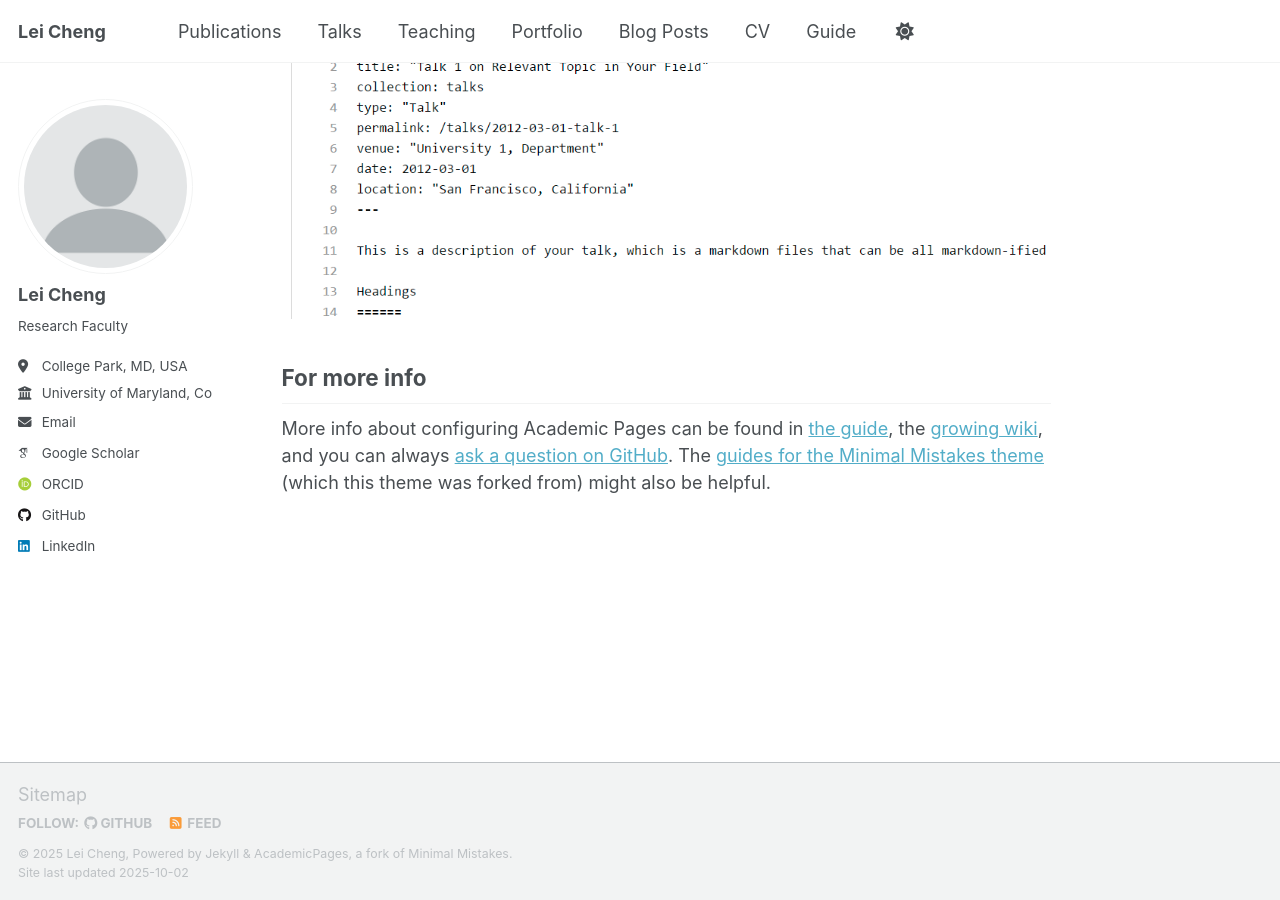
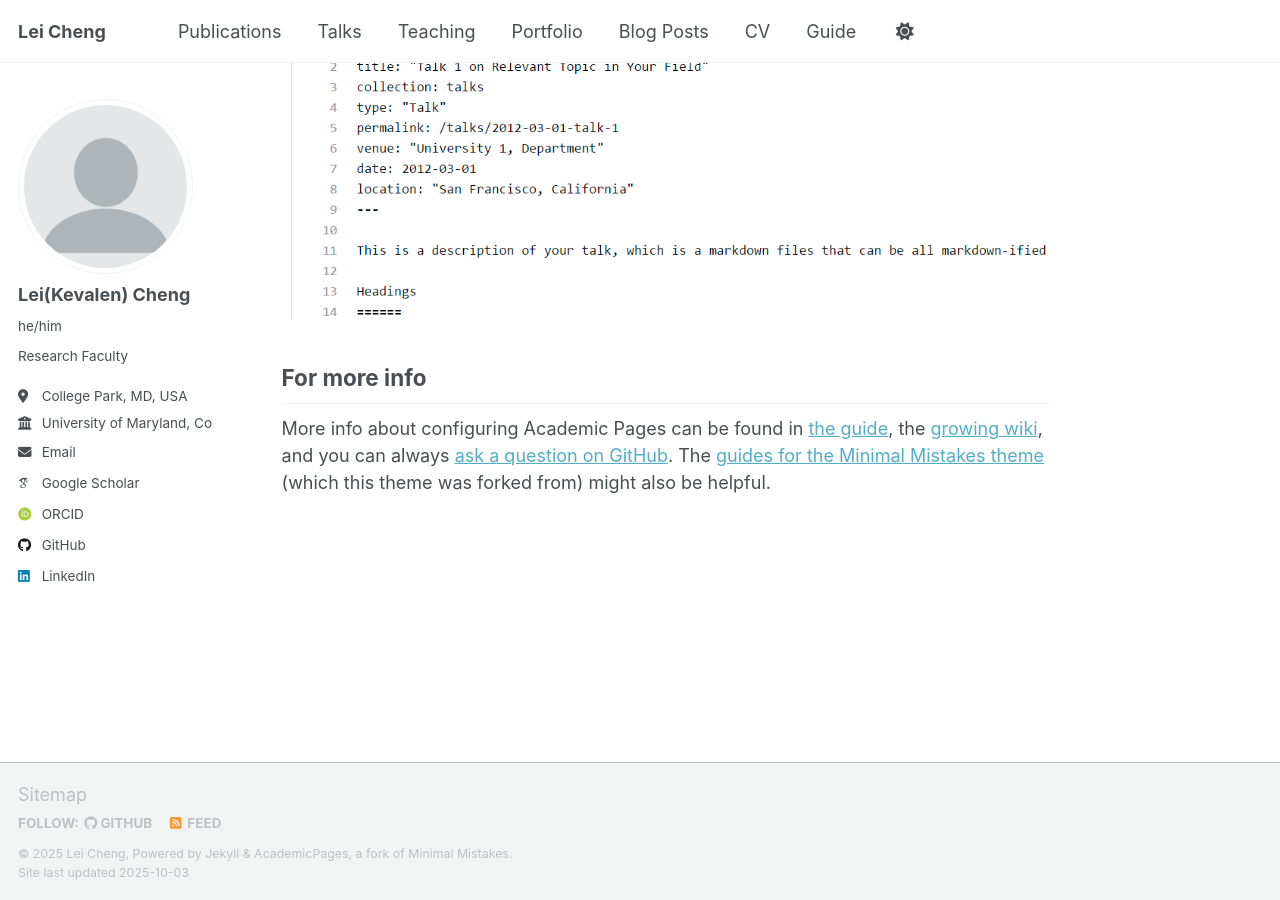
Before and after one commit to leicheng5/leicheng5.github.io, a Jekyll site: the page built from _pages/about.md, in a window 1280 px wide and 900 px high, scrolled down 2880 px. Built offline with Jekyll 4.4.1, drawn with Linux system fonts in a browser that asks for light colours; some web fonts are replaced; a script that is not in the unit is left out; some of the changed lines change nothing that is shown.

Commit message:
Update _config.yml

```diff
--- a/_config.yml
+++ b/_config.yml
@@ -1,281 +1,308 @@
-# =========================
+# Welcome to Jekyll!
+#
+# This config file is meant for settings that affect your entire site, values
+# which you are expected to set up once and rarely need to edit after that.
+# For technical reasons, this file is *NOT* reloaded automatically when you use
+# `jekyll serve -l -H localhost`. If you change this file, please restart the
+# server process.
+
 # Basic Site Settings
-# =========================
-locale        : "en-US"
-site_theme    : "default" # Currently available options are "default", "air"
-title         : "Lei Cheng"
-title_separator: "–"
-name          : &name "Lei Cheng"
-description   : &description "Sensor Fusion • Calibration • Radar/LiDAR/Camera • Intelligent Transportation"
-url           : "https://leicheng5.github.io" # Your site base URL
-baseurl       : ""                            # Keep empty for user sites
-repository    : "leicheng5/leicheng5.github.io"
+locale                   : "en-US"
+site_theme               : "default" # Currently available options are "default", "air"
+title                    : "Lei Cheng"
+title_separator          : "-"
+name                     : &name "Lei Cheng"
+description              : &description "Lei Cheng's Homepage"   # Update this with a general description of your site, this is the default if not overridden by a page
+url                      : https://leicheng5.github.io # The base hostname & protocol for your site e.g. "https://[your GitHub username].github.io",
+                                                           # or if you already have some other page hosted on Github then use "https://[your GitHub username].github.io/[Your Repo Name]"
+baseurl                  : "" # the subpath of your site, e.g. "/blog"
+repository               : "leicheng5/leicheng5.github.io"
 
-# =========================
-# Author (sidebar profile)
-# =========================
+# Site Author - The following control what appear as part of the author content on the side bar.
+#               If a field is blank the icon and link will not appear, otherwise it will be shown.
+#               Additional customization can be done by editing /_includes/author-profile.html
 author:
-  avatar       : "profile.png"                # Put this image in /images or /assets/images
-  name         : "Lei Cheng"
-  pronouns     :
-  bio          : "Research Faculty"
-  location     : "College Park, MD, USA"
-  employer     : "University of Maryland, College Park"
-  uri          :
-  email        : "you@example.com"            # TODO: replace with your email
+  # Biographic information
+  avatar           : "profile.png"
+  name             : "Lei(Kevalen) Cheng"
+  pronouns         : "he/him"
+  bio              : "Research Faculty"
+  location         : "College Park, MD, USA"
+  employer         : "University of Maryland, College Park"
+  uri              : # URL
+  email            : "none@example.org"
 
-  # Academic profiles (leave blank to hide)
-  googlescholar: "https://scholar.google.com/citations?user=Ptw8G-MAAAAJ&hl=en&inst=420512584797975801"  # TODO
-  orcid        : "https://orcid.org/0009-0006-9364-1174"              # TODO
-  researchgate :
-  scopus       :
-  pubmed       :
-  arxiv        :
+  # Academic websites
+  academia         : # URL
+  arxiv            : # URL - Update with the correct link to your profile
+  googlescholar    : "https://scholar.google.com/citations?user=Ptw8G-MAAAAJ"
+  inspire-hep      : # URL
+  impactstory      : # URL
+  orcid            : "https://orcid.org/0009-0006-9364-1174"
+  semantic         : # URL
+  pubmed           : #"https://www.ncbi.nlm.nih.gov/pubmed/?term=john+snow"
+  researchgate     : # URL
+  scopus           : # URL
 
-  # Developer profiles
-  github       : "leicheng5"
-  kaggle       :
-  stackoverflow:
+  # Repositories and software development
+  bitbucket        : # Username - Update with your username on the site
+  codepen          : # Username
+  dribbble         : # Username
+  github           : "leicheng5"
+  kaggle           : # Username
+  stackoverflow    : # User number or user number and name (i.e., use "1" or "1/jeff-atwood")
 
-  # Social (fill username only, or leave blank)
-  linkedin     : "https://www.linkedin.com/in/lei-cheng-b92554191/"     # TODO
-  bluesky      :
-  twitter      :
-  youtube      :
-  zhihu        :
+  # Social media
+  artstation       : # Username
+  bluesky          : #"bsky.app" # Replace this with you Bluesky username
+  facebook         : # Username
+  flickr           : # Username
+  foursquare       : # Username
+  goodreads        : # Username
+  google_plus      : # Username
+  keybase          : # Username
+  instagram        : # Username
+  lastfm           : # Username
+  linkedin         : https://www.linkedin.com/in/lei-cheng-b92554191/
+  mastodon         : # URL
+  medium           : # URL
+  pinterest        : # Username
+  soundcloud       : # Username
+  steam            : # Username
+  telegram         : # URL
+  tumblr           : # Username
+  twitter          : # Username for X / Twitter
+  vine             : # Username
+  weibo            : # Username
+  wikipedia        : # Username
+  xing             : # Username
+  youtube          : # Username
+  zhihu            : # Username
 
-# =========================
-# Publication Categories
-# =========================
+# Publication Category - The following the list of publication categories and their headings
 publication_category:
+  books:
+    title: 'Books'
   manuscripts:
-    title: "Journal Articles"
+    title: 'Journal Articles'
   conferences:
-    title: "Conference Papers"
-  books:
-    title: "Books"
+    title: 'Conference Papers'
 
-# =========================
 # Site Settings
-# =========================
-teaser            :
-breadcrumbs       : true                       # Helpful hierarchical navigation
-words_per_minute  : 180
-future            : true
-read_more         : "disabled"
-talkmap_link      : false
-
+teaser                   :  # filename of teaser fallback teaser image placed in /images/ for social media previews
+breadcrumbs              : false # true, false (default)
+words_per_minute         : 160
+future                   : true
+read_more                : "disabled" # if enabled, adds "Read more" links to excerpts
+talkmap_link             : false      #change to true to add link to talkmap on talks page
 comments:
-  provider        :                            # Disable comments for a cleaner look
+  provider               : # false (default), "disqus", "discourse", "facebook", "google-plus", "staticman", "custom"
   disqus:
-    shortname     :
+    shortname            :
   discourse:
-    server        :
+    server               : # https://meta.discourse.org/t/embedding-discourse-comments-via-javascript/31963 , e.g.: meta.discourse.org
   facebook:
-    appid         :
-    num_posts     :
-    colorscheme   :
-
+    appid                :
+    num_posts            : # 5 (default)
+    colorscheme          : # "light" (default), "dark"
 staticman:
-  allowedFields   : ['name', 'email', 'url', 'message']
-  branch          : "gh-pages"
-  commitMessage   : "New comment."
-  filename        : comment-{@timestamp}
-  format          : "yml"
-  moderation      : true
-  path            : "_data/comments/{options.slug}"
-  requiredFields  : ['name', 'email', 'message']
+  allowedFields          : ['name', 'email', 'url', 'message']
+  branch                 : "gh-pages" # "master", "gh-pages"
+  commitMessage          : "New comment."
+  filename               : comment-{@timestamp}
+  format                 : "yml"
+  moderation             : true
+  path                   : "_data/comments/{options.slug}"
+  requiredFields         : ['name', 'email', 'message']
   transforms:
-    email         : "md5"
+    email                : "md5"
   generatedFields:
     date:
-      type        : "date"
+      type               : "date"
       options:
-        format    : "iso8601"
+        format           : "iso8601" # "iso8601" (default), "timestamp-seconds", "timestamp-milliseconds"
+atom_feed:
+  hide                   : false     # change to true to hide the RSS feed in the footer
+  path                   : # blank (default) uses feed.xml
 
-atom_feed:
-  hide            : false
-  path            :
 
-# =========================
-# SEO & Social
-# =========================
+# SEO Related
 google_site_verification :
 bing_site_verification   :
 alexa_site_verification  :
 yandex_site_verification :
 
+
+# Social Sharing
 twitter:
-  username       :
+  username               : &twitter
 facebook:
-  username       :
-  app_id         :
-  publisher      :
+  username               :
+  app_id                 :
+  publisher              :
+og_image                 :  # Social media default site image
+og_description           :  # Social media default site image description
+# For specifying social profiles
+# - https://developers.google.com/structured-data/customize/social-profiles
+social:
+  type                   : # Person or Organization (defaults to Person)
+  name                   : # If the user or organization name differs from the site's name
+  links: # An array of links to social media profiles
 
-og_image         :            # Optional: social share image (1200x630 recommended)
-og_description   :            # Optional: fallback to site description if blank
 
-social:
-  type           : Person
-  name           : "Lei Cheng"
-  links:                         # Optional: full URLs listed below
-    # - https://scholar.google.com/citations?user=XXXXXXX
-    # - https://github.com/leicheng5
-    # - https://www.linkedin.com/in/your-linkedin-username
+# Analytics
+analytics:
+  provider               :  "false" # false (default), "google", "google-universal", "google-analytics-4", "custom"
+  google:
+    tracking_id          :
 
-# =========================
-# Analytics
-# =========================
-analytics:
-  provider       : "false"     # Set to "google-analytics-4" when ready
-  google:
-    tracking_id  :            # Example: G-XXXXXXXXXX
 
-# =========================
-# Reading / Build
-# =========================
+# Reading Files
 include:
   - .htaccess
   - _pages
   - files
-
 exclude:
-  - .github
-  - node_modules
-  - vendor
-  - tmp
-  - local
-  - README
-  - CHANGELOG
-  - LICENSE
-  - assets/js/_main.js
-  - assets/js/plugins
-  - assets/js/vendor
   - "*.sublime-project"
   - "*.sublime-workspace"
   - .asset-cache
   - .bundle
+  - .github
   - .jekyll-assets-cache
   - .sass-cache
+  - assets/js/_main.js
+  - assets/js/plugins
+  - assets/js/vendor
+  - CHANGELOG
   - Capfile
   - config
   - Dockerfile
   - Gemfile
   - Gruntfile.js
   - gulpfile.js
+  - LICENSE
+  - local
+  - log
+  - node_modules
   - package.json*
   - Rakefile
-
+  - README
+  - tmp
+  - vendor
 keep_files:
   - .git
   - .svn
+encoding: "utf-8"
+markdown_ext: "markdown,mkdown,mkdn,mkd,md"
 
-encoding        : "utf-8"
-markdown_ext    : "markdown,mkdown,mkdn,mkd,md"
 
-# =========================
-# Markdown / Rendering
-# =========================
-markdown        : kramdown
-highlighter     : rouge
-lsi             : false
+# Conversion
+markdown: kramdown
+highlighter: rouge
+lsi: false
 excerpt_separator: "\n\n"
-incremental     : false
+incremental: false
 
+
+# Markdown Processing
 kramdown:
-  input         : GFM
-  hard_wrap     : false
-  auto_ids      : true
-  footnote_nr   : 1
-  entity_output : as_char
-  toc_levels    : 1..6
-  smart_quotes  : lsquo,rsquo,ldquo,rdquo
+  input: GFM
+  hard_wrap: false
+  auto_ids: true
+  footnote_nr: 1
+  entity_output: as_char
+  toc_levels: 1..6
+  smart_quotes: lsquo,rsquo,ldquo,rdquo
   enable_coderay: false
 
-# =========================
-# Collections
-# =========================
+
+# These settings control the types of collections used by the template
 collections:
   teaching:
-    output      : true
-    permalink   : /:collection/:path/
+    output: true
+    permalink: /:collection/:path/
   publications:
-    output      : true
-    permalink   : /:collection/:path/
+    output: true
+    permalink: /:collection/:path/
   portfolio:
-    output      : true
-    permalink   : /:collection/:path/
+    output: true
+    permalink: /:collection/:path/
   talks:
-    output      : true
-    permalink   : /:collection/:path/
+    output: true
+    permalink: /:collection/:path/
 
-# =========================
-# Defaults (ensures sidebar on key pages)
-# =========================
+
+# These settings control how pages and collections are included in the site
 defaults:
+  # _posts
   - scope:
       path: ""
       type: posts
     values:
-      layout        : single
+      layout: single
       author_profile: true
-      read_time     : true
-      comments      : false
-      share         : true
-      related       : true
+      read_time: true
+      comments: true
+      share: true
+      related: true
+  # _pages
   - scope:
       path: ""
       type: pages
     values:
-      layout        : single
+      layout: single
       author_profile: true
+  # _teaching
   - scope:
       path: ""
       type: teaching
     values:
-      layout        : single
+      layout: single
       author_profile: true
-      share         : true
-      comments      : false
+      share: true
+      comments: true
+  # _publications
   - scope:
       path: ""
       type: publications
     values:
-      layout        : single
+      layout: single
       author_profile: true
-      share         : true
-      comments      : false
+      share: true
+      comments: true
+  # _portfolio
   - scope:
       path: ""
       type: portfolio
     values:
-      layout        : single
+      layout: single
       author_profile: true
-      share         : true
-      comments      : false
+      share: true
+      comment: true
+  # _talks
   - scope:
-    # talks use a custom layout shipped with academicpages
       path: ""
       type: talks
     values:
-      layout        : talk
+      layout: talk
       author_profile: true
-      share         : true
-      comments      : false
+      share: true
 
-# =========================
-# Sass / Output
-# =========================
+
+# Sass/SCSS
 sass:
-  sass_dir : _sass
-  style    : compressed
+  sass_dir: _sass
+  style: compressed # http://sass-lang.com/documentation/file.SASS_REFERENCE.html#output_style
 
-permalink : /:categories/:title/
-timezone  : America/New_York   # Set your preferred timezone
 
-# =========================
+# Outputting
+permalink: /:categories/:title/
+# paginate: 5 # amount of posts to show
+# paginate_path: /page:num/
+timezone: Etc/UTC # http://en.wikipedia.org/wiki/List_of_tz_database_time_zones
+
+
 # Plugins
-# =========================
 plugins:
   - jekyll-feed
   - jekyll-gist
@@ -284,7 +311,7 @@
   - jekyll-redirect-from
   - jemoji
 
-# Needed when GitHub Pages runs in safe mode
+# Mimic GitHub Pages with --safe
 whitelist:
   - jekyll-feed
   - jekyll-gist
@@ -293,19 +320,38 @@
   - jekyll-redirect-from
   - jemoji
 
-# =========================
+
 # Archives
-# =========================
+#  Type
+#  - GitHub Pages compatible archive pages built with Liquid ~> type: liquid (default)
+#  - Jekyll Archives plugin archive pages ~> type: jekyll-archives
+#  Path (examples)
+#  - Archive page should exist at path when using Liquid method or you can
+#    expect broken links (especially with breadcrumbs enabled)
+#  - <base_path>/tags/my-awesome-tag/index.html ~> path: /tags/
+#  - <base_path/categories/my-awesome-category/index.html ~> path: /categories/
+#  - <base_path/my-awesome-category/index.html ~> path: /
 category_archive:
   type: liquid
   path: /categories/
 tag_archive:
   type: liquid
   path: /tags/
+# https://github.com/jekyll/jekyll-archives
+# jekyll-archives:
+#   enabled:
+#     - categories
+#     - tags
+#   layouts:
+#     category: archive-taxonomy
+#     tag: archive-taxonomy
+#   permalinks:
+#     category: /categories/:name/
+#     tag: /tags/:name/
 
-# =========================
+
 # HTML Compression
-# =========================
+# - http://jch.penibelst.de/
 compress_html:
   clippings: all
   ignore:
```
